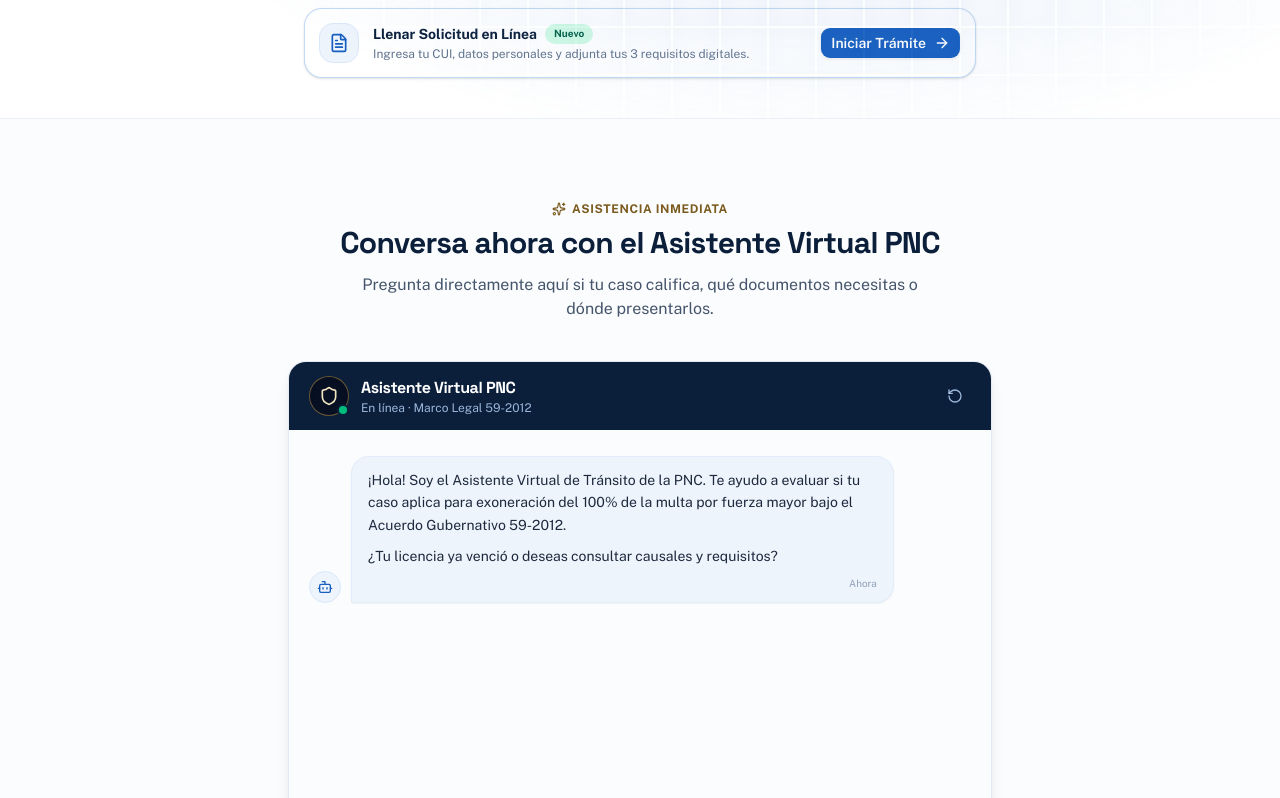
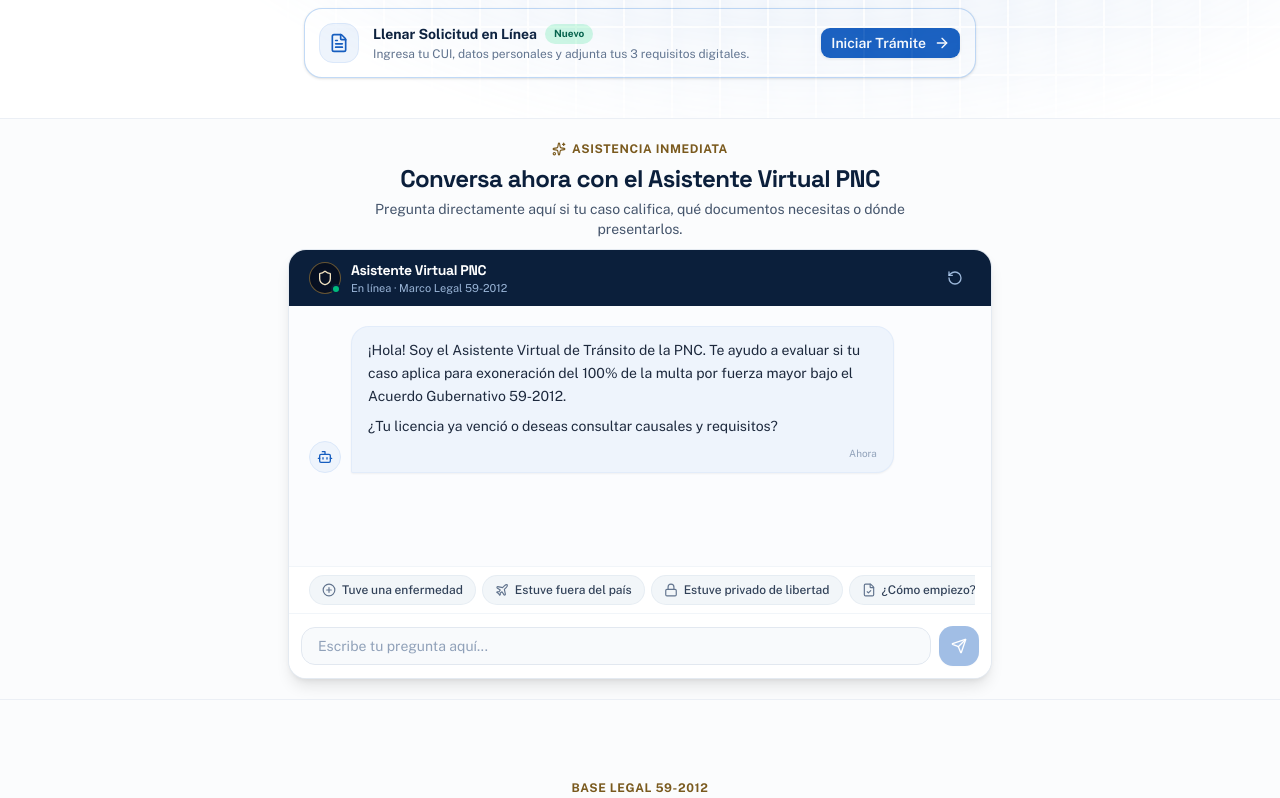
Before and after one commit to SEdwinFBI/reto-2-code-qx, a Next.js app: page / in a window 1280 px wide. Shown: the part 582-1380 px from the top of the page. Built offline with nearby package versions, Linux system fonts and the light colour scheme.

Commit message:
fix: corrige la centralizacion del chat

```diff
--- a/src/features/agent-chat/components/ChatEmbeddedSection.tsx
+++ b/src/features/agent-chat/components/ChatEmbeddedSection.tsx
@@ -60,18 +60,18 @@
   };
 
   return (
-    <section ref={sectionRef} className="py-16 sm:py-20 bg-slate-50/60 border-t border-slate-200/60">
+    <section ref={sectionRef} className="py-4 sm:py-5 bg-slate-50/60 border-t border-slate-200/60">
       <div className="max-w-3xl mx-auto px-4 sm:px-6 lg:px-8">
         {/* Section Header */}
-        <div className="text-center mb-10">
-          <span className="inline-flex items-center gap-1.5 text-xs font-bold text-gold-800 tracking-wider uppercase mb-2">
+        <div className="text-center mb-2.5">
+          <span className="inline-flex items-center gap-1.5 text-xs font-bold text-gold-800 tracking-wider uppercase mb-1">
             <Sparkles className="w-3.5 h-3.5" />
             ASISTENCIA INMEDIATA
           </span>
-          <h3 className="font-display text-2xl sm:text-3xl font-bold text-navy-900 tracking-tight mb-3">
+          <h3 className="font-display text-xl sm:text-2xl font-bold text-navy-900 tracking-tight mb-1">
             Conversa ahora con el Asistente Virtual PNC
           </h3>
-          <p className="text-sm sm:text-base text-slate-600 max-w-xl mx-auto">
+          <p className="text-xs sm:text-sm text-slate-600 max-w-xl mx-auto">
             Pregunta directamente aquí si tu caso califica, qué documentos necesitas o dónde presentarlos.
           </p>
         </div>
@@ -79,19 +79,19 @@
         {/* Embedded Chat Panel */}
         <div className="bg-white rounded-2xl shadow-lg border border-slate-200/90 overflow-hidden flex flex-col">
           {/* Header */}
-          <div className="bg-navy-900 text-white px-4 sm:px-5 py-3.5 flex items-center justify-between shadow-xs shrink-0">
-            <div className="flex items-center gap-3">
+          <div className="bg-navy-900 text-white px-4 sm:px-5 py-2.5 flex items-center justify-between shadow-xs shrink-0">
+            <div className="flex items-center gap-2.5">
               <div className="relative">
-                <div className="w-10 h-10 rounded-full bg-navy-950 border border-gold-500/50 flex items-center justify-center shadow-inner">
-                  <Shield className="w-5 h-5 text-gold-100" />
+                <div className="w-8 h-8 rounded-full bg-navy-950 border border-gold-500/50 flex items-center justify-center shadow-inner">
+                  <Shield className="w-4 h-4 text-gold-100" />
                 </div>
-                <span className="absolute bottom-0 right-0 w-3 h-3 bg-emerald-500 border-2 border-navy-900 rounded-full" />
+                <span className="absolute bottom-0 right-0 w-2.5 h-2.5 bg-emerald-500 border-2 border-navy-900 rounded-full" />
               </div>
               <div>
-                <h4 className="font-display font-bold text-sm sm:text-base tracking-tight text-white">
+                <h4 className="font-display font-bold text-sm tracking-tight text-white">
                   Asistente Virtual PNC
                 </h4>
-                <p className="text-[11px] sm:text-xs text-blue-200/80">
+                <p className="text-[11px] text-blue-200/80">
                   En línea · Marco Legal 59-2012
                 </p>
               </div>
@@ -108,7 +108,7 @@
           </div>
 
           {/* Messages */}
-          <div className="h-[420px] sm:h-[460px] overflow-y-auto overscroll-contain px-4 sm:px-5 py-4 bg-[#fbfcfe] space-y-2">
+          <div className="h-[340px] sm:h-[260px] overflow-y-auto overscroll-contain px-4 sm:px-5 py-2.5 bg-[#fbfcfe] space-y-2">
             {messages.map((msg) => (
               <ChatMessageItem key={msg.id} message={msg} />
             ))}
@@ -123,7 +123,7 @@
           {/* Input */}
           <form
             onSubmit={handleSubmit}
-            className="p-3 sm:p-4 bg-white border-t border-slate-100 flex items-center gap-2.5 shrink-0"
+            className="p-2.5 sm:p-3 bg-white border-t border-slate-100 flex items-center gap-2 shrink-0"
           >
             <div className="flex-1 relative">
               <input
@@ -134,16 +134,16 @@
                 onChange={(e) => setInputText(e.target.value)}
                 placeholder="Escribe tu pregunta aquí..."
                 disabled={isLoading}
-                className="w-full pl-4 pr-3 py-2.5 text-sm bg-slate-50 border border-slate-200 rounded-xl focus:outline-none focus:border-brand-600 focus:bg-white focus:ring-2 focus:ring-brand-600/20 transition-all text-slate-800 placeholder:text-slate-400 disabled:opacity-50"
+                className="w-full pl-4 pr-3 py-2 text-sm bg-slate-50 border border-slate-200 rounded-xl focus:outline-none focus:border-brand-600 focus:bg-white focus:ring-2 focus:ring-brand-600/20 transition-all text-slate-800 placeholder:text-slate-400 disabled:opacity-50"
               />
             </div>
             <button
               type="submit"
               disabled={!inputText.trim() || isLoading}
-              className="w-10 h-10 sm:w-11 sm:h-11 rounded-xl bg-brand-600 text-white flex items-center justify-center hover:bg-brand-700 disabled:opacity-40 disabled:hover:bg-brand-600 transition-colors shrink-0 shadow-xs cursor-pointer"
+              className="w-9 h-9 sm:w-10 sm:h-10 rounded-xl bg-brand-600 text-white flex items-center justify-center hover:bg-brand-700 disabled:opacity-40 disabled:hover:bg-brand-600 transition-colors shrink-0 shadow-xs cursor-pointer"
               aria-label="Enviar mensaje"
             >
-              <Send className="w-4 h-4 sm:w-5 sm:h-5" />
+              <Send className="w-4 h-4" />
             </button>
           </form>
         </div>
--- a/src/features/landing/components/HeroSection.tsx
+++ b/src/features/landing/components/HeroSection.tsx
@@ -74,9 +74,9 @@
           variants={textItem}
           className="text-base sm:text-lg text-slate-600 max-w-2xl mx-auto mb-4 leading-relaxed font-normal"
         >
-          Averigua en <strong className="font-semibold text-slate-900">4 preguntas rápidas</strong> si tu caso
+          Averigua en <strong className="font-semibold text-slate-900">en menos de 2 minutos</strong> si tu caso
           califica por ley, la casilla exacta a marcar en el{" "}
-          <strong className="font-semibold text-slate-900">Formulario DT-AJ-001</strong> y los únicos 3 documentos
+          <strong className="font-semibold text-slate-900">Formulario DT-AJ-001</strong> y los documentos
           que necesitas llevar a ventanilla.
         </motion.p>
 
--- a/src/features/landing/components/LandingContainer.tsx
+++ b/src/features/landing/components/LandingContainer.tsx
@@ -73,7 +73,7 @@
           onOpenSolicitud={openSolicitud}
           onOpenChat={() => setIsChatOpen(true)}
         />
-        <div ref={chatSectionAnchorRef}>
+        <div ref={chatSectionAnchorRef} className="scroll-mt-20">
           <ChatEmbeddedSection
             messages={messages}
             inputText={inputText}
```
